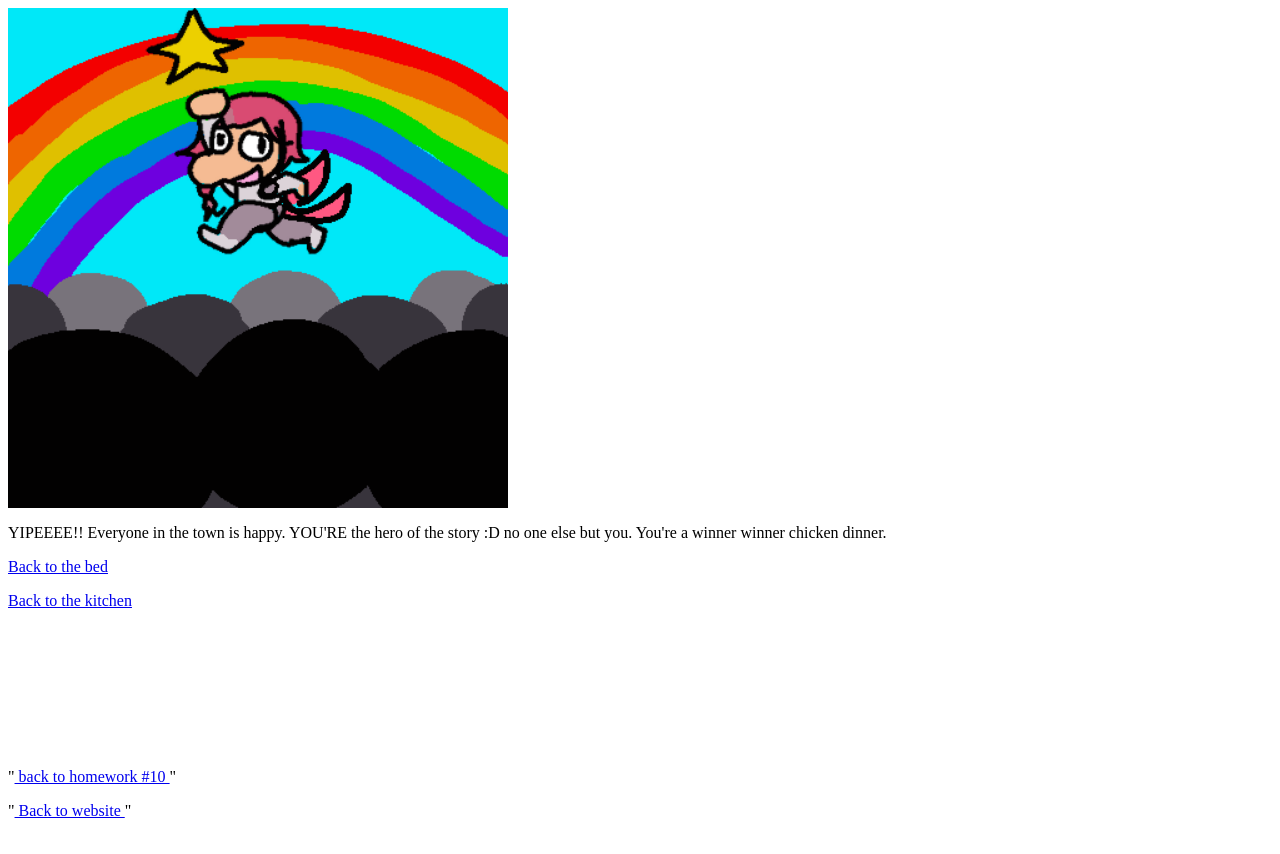
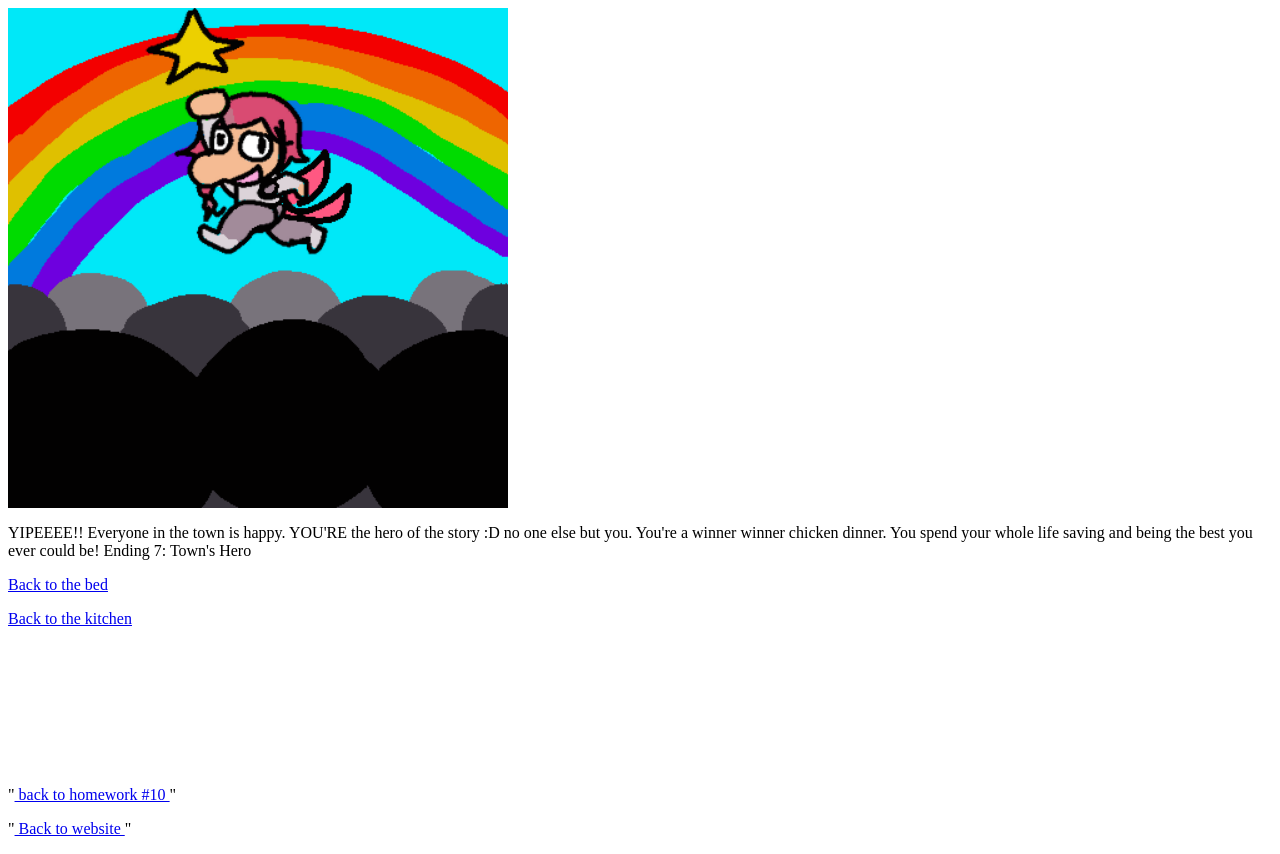
Before and after one commit to EmiIsHungry/townhero.html, a plain HTML site: page index.html in a window 1280 px wide. Drawn offline with Linux system fonts and the light colour scheme.

Commit message:
Update index.html

```diff
--- a/index.html
+++ b/index.html
@@ -4,7 +4,7 @@
   </head>
   <body>
     <img src="endingwinner.png" width ="500" height= "500" alt=" story"/>
-    <p> YIPEEEE!! Everyone in the town is happy. YOU'RE the hero of the story :D no one else but you. You're a winner winner chicken dinner. </p>
+    <p> YIPEEEE!! Everyone in the town is happy. YOU'RE the hero of the story :D no one else but you. You're a winner winner chicken dinner. You spend your whole life saving and being the best you ever could be! Ending 7: Town's Hero </p>
     <p>  <a href= https://emiishungry.github.io/final.html/> Back to the bed</a> </p>
     <p>  <a href= https://emiishungry.github.io/straighttokitchen.html/> Back to the kitchen</a> </p>
     <br>
```
